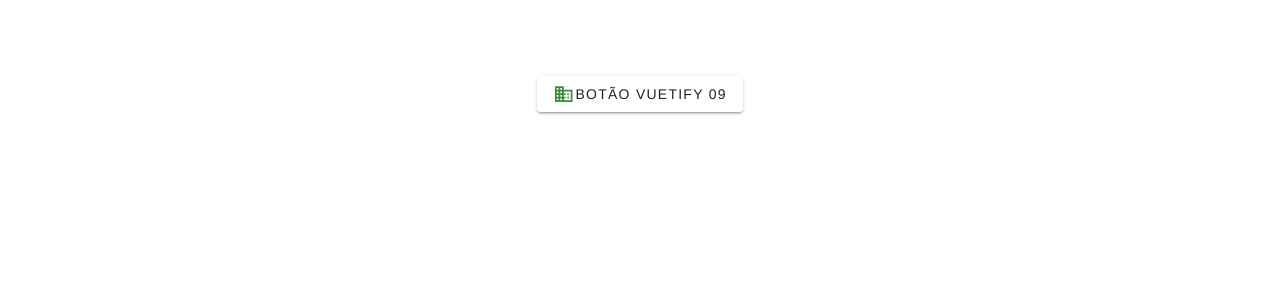
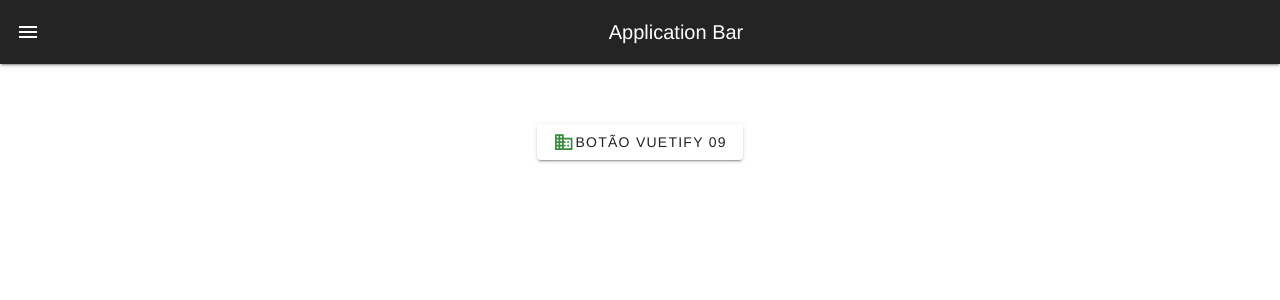
Before and after one commit to GabrielHJM/BIBLIOTECA-DIGITAL-ACERVO-UFGD, a Vue app in the folder frontend/: page / in a window 1280 px wide. Shown: the top 300 px of the page. Built offline with nearby package versions, Linux system fonts and the light colour scheme.

Commit message:
fix: Corrigindo Rotas

```diff
--- a/frontend/src/App.vue
+++ b/frontend/src/App.vue
@@ -1,12 +1,18 @@
 <template>
 	<v-app>
 		<v-main>
-			<v-container>
-				<v-btn>
-					<v-icon color="green-darken-2" icon="mdi-domain" size="large" @click="$router.push({ path: '/' })"></v-icon>
-					Botão Vuetify 09
-				</v-btn>
-			</v-container>
+			<v-app-bar :elevation="2" color="#242424">
+				<template v-slot:prepend>
+					<v-app-bar-nav-icon></v-app-bar-nav-icon>
+				</template>
+
+				<v-app-bar-title>Application Bar</v-app-bar-title>
+			</v-app-bar>
+
+			<v-btn>
+				<v-icon color="green-darken-2" icon="mdi-domain" size="large" @click="$router.push({ path: '/' })"></v-icon>
+				Botão Vuetify 09
+			</v-btn>
 		</v-main>
 	</v-app>
 </template>
--- a/frontend/src/main.js
+++ b/frontend/src/main.js
@@ -1,5 +1,5 @@
 import { createApp } from 'vue'
-import VueRouter from 'vue-router'
+import router from './router'
 
 // Vuetify
 import 'vuetify/styles'
@@ -15,4 +15,4 @@ const vuetify = createVuetify({
 	directives,
 })
 
-createApp(App).use(VueRouter).use(vuetify).mount('#app')
+createApp(App).use(router).use(vuetify).mount('#app')
--- /dev/null
+++ b/frontend/src/views/Home.vue
@@ -0,0 +1,3 @@
+<template>
+
+</template>
```
Also changed, not shown: frontend/src/router/index.js (+6 -7 lines).
